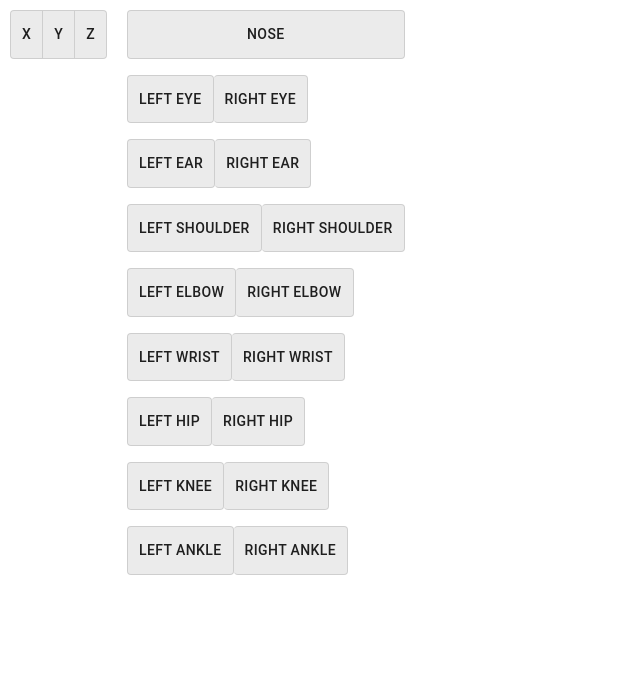
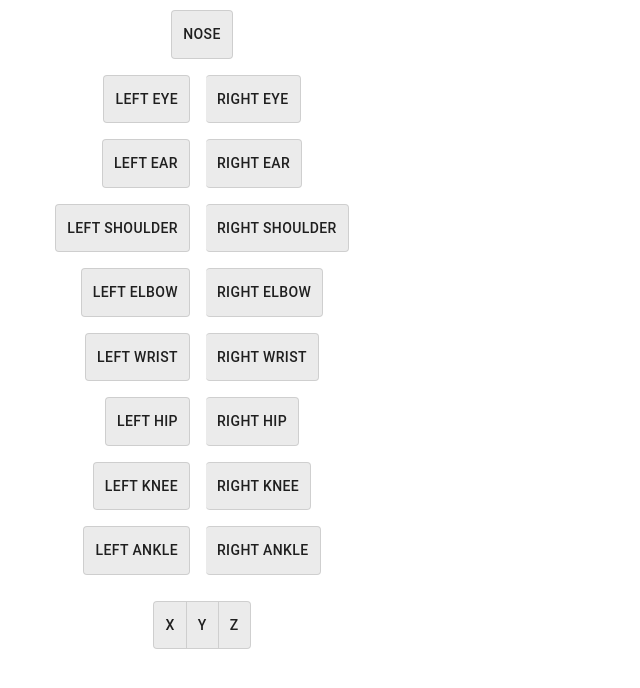
Before and after one commit to murrayrl/motionpose, a React (Create React App) app in the folder frontend/: page / in a window 1280 px wide. Shown: the top 688 px of the page, without its empty margins (0-640 px from the left). Built offline with nearby package versions, Linux system fonts and the light colour scheme; no server answers.

Commit message:
Updated visuals

```diff
--- a/frontend/src/App.js
+++ b/frontend/src/App.js
@@ -6,7 +6,7 @@ import { useState, useEffect } from "react"; // React hooks for state management
 import ToggleButton from "@mui/material/ToggleButton"; // MUI ToggleButton component
 import ToggleButtonGroup from "@mui/material/ToggleButtonGroup"; // MUI ToggleButtonGroup for grouping toggle buttons
 import Stack from '@mui/material/Stack'; // MUI Stack component
-
+import Box from '@mui/material/Box'
 
 // Main App component
 export default function App() {
@@ -87,7 +87,52 @@ export default function App() {
     // Component return: JSX layout for the UI
     return (
         <div className="component">
-            {/* Coordinate selection toggle buttons */}
+
+
+            {/* Body part selection toggle buttons */}
+            <ToggleButtonGroup
+                className="toggleButtonGroup"
+                value={bodyPart} // Bind to bodyPart state
+                onChange={handleBodyPart} // Call handler on change
+                aria-label="body part" // Accessibility label
+            >
+                <Stack spacing = {2} sx={{width: '30vw', display: 'flex', alignItems: 'center'}}>
+                    <Box sx={{width: '100%', display: 'flex', justifyContent: 'center'}}>
+                        <ToggleButton value="nose" aria-label="" sx ={{width: 'fit-content'}}> Nose </ToggleButton>
+                    </Box>
+                    <Box sx={{ display: 'flex', gap: 2}}>
+                        <ToggleButton value="left eye" aria-label=""> Left Eye </ToggleButton>
+                        <ToggleButton value="right eye" aria-label=""> Right Eye </ToggleButton>
+                    </Box>
+                    <Box sx={{ display: 'flex', gap: 2}}>
+                        <ToggleButton value="left ear" aria-label=""> Left Ear </ToggleButton>
+                        <ToggleButton value="right ear" aria-label=""> Right Ear </ToggleButton>
+                    </Box>
+                    <Box sx={{ display: 'flex', gap: 2}}>
+                        <ToggleButton value="left shoulder" aria-label=""> Left Shoulder </ToggleButton>
+                        <ToggleButton value="right shoulder" aria-label=""> Right Shoulder </ToggleButton>
+                    </Box>
+                    <Box sx={{ display: 'flex', gap: 2}}>
+                        <ToggleButton value="left elbow" aria-label=""> Left Elbow </ToggleButton>
+                        <ToggleButton value="right elbow" aria-label=""> Right Elbow </ToggleButton>
+                    </Box>
+                    <Box sx={{ display: 'flex', gap: 2}}>
+                        <ToggleButton value="left wrist" aria-label=""> Left Wrist </ToggleButton>
+                        <ToggleButton value="right wrist" aria-label=""> Right Wrist </ToggleButton>
+                    </Box>
+                    <Box sx={{ display: 'flex', gap: 2}}>
+                        <ToggleButton value="left hip" aria-label=""> Left Hip </ToggleButton>
+                        <ToggleButton value="right hip" aria-label=""> Right Hip </ToggleButton>
+                    </Box>
+                    <Box sx={{ display: 'flex', gap: 2}}>
+                        <ToggleButton value="left knee" aria-label=""> Left Knee </ToggleButton>
+                        <ToggleButton value="right knee" aria-label=""> Right Knee </ToggleButton>
+                    </Box>
+                    <Box sx={{ display: 'flex', gap: 2}}>
+                        <ToggleButton value="left ankle" aria-label=""> Left Ankle </ToggleButton>
+                        <ToggleButton value="right ankle" aria-label=""> Right Ankle </ToggleButton>
+                    </Box>
+                    {/* Coordinate selection toggle buttons */}
             <ToggleButtonGroup
                 className="toggleButtonGroup"
                 value={coordinate} // Bind to coordinate state
@@ -98,48 +143,6 @@ export default function App() {
                 <ToggleButton value="y" aria-label="y"> Y </ToggleButton>
                 <ToggleButton value="z" aria-label="z"> Z </ToggleButton>
             </ToggleButtonGroup>
-
-            {/* Body part selection toggle buttons */}
-            <ToggleButtonGroup
-                className="toggleButtonGroup"
-                value={bodyPart} // Bind to bodyPart state
-                onChange={handleBodyPart} // Call handler on change
-                aria-label="body part" // Accessibility label
-            >
-                <Stack spacing = {2}>
-                    <ToggleButton value="nose" aria-label=""> Nose </ToggleButton>
-                    <div>
-                        <ToggleButton value="left eye" aria-label=""> Left Eye </ToggleButton>
-                        <ToggleButton value="right eye" aria-label=""> Right Eye </ToggleButton>
-                    </div>
-                    <div>
-                        <ToggleButton value="left ear" aria-label=""> Left Ear </ToggleButton>
-                        <ToggleButton value="right ear" aria-label=""> Right Ear </ToggleButton>
-                    </div>
-                    <div>
-                        <ToggleButton value="left shoulder" aria-label=""> Left Shoulder </ToggleButton>
-                        <ToggleButton value="right shoulder" aria-label=""> Right Shoulder </ToggleButton>
-                    </div>
-                    <div>
-                        <ToggleButton value="left elbow" aria-label=""> Left Elbow </ToggleButton>
-                        <ToggleButton value="right elbow" aria-label=""> Right Elbow </ToggleButton>
-                    </div>
-                    <div>
-                        <ToggleButton value="left wrist" aria-label=""> Left Wrist </ToggleButton>
-                        <ToggleButton value="right wrist" aria-label=""> Right Wrist </ToggleButton>
-                    </div>
-                    <div>
-                        <ToggleButton value="left hip" aria-label=""> Left Hip </ToggleButton>
-                        <ToggleButton value="right hip" aria-label=""> Right Hip </ToggleButton>
-                    </div>
-                    <div>
-                        <ToggleButton value="left knee" aria-label=""> Left Knee </ToggleButton>
-                        <ToggleButton value="right knee" aria-label=""> Right Knee </ToggleButton>
-                    </div>
-                    <div>
-                        <ToggleButton value="left ankle" aria-label=""> Left Ankle </ToggleButton>
-                        <ToggleButton value="right ankle" aria-label=""> Right Ankle </ToggleButton>
-                    </div>
                 </Stack>
 
             </ToggleButtonGroup>
```
Also changed, not shown: 1 other file (tests, documents, lock files or other folders).
